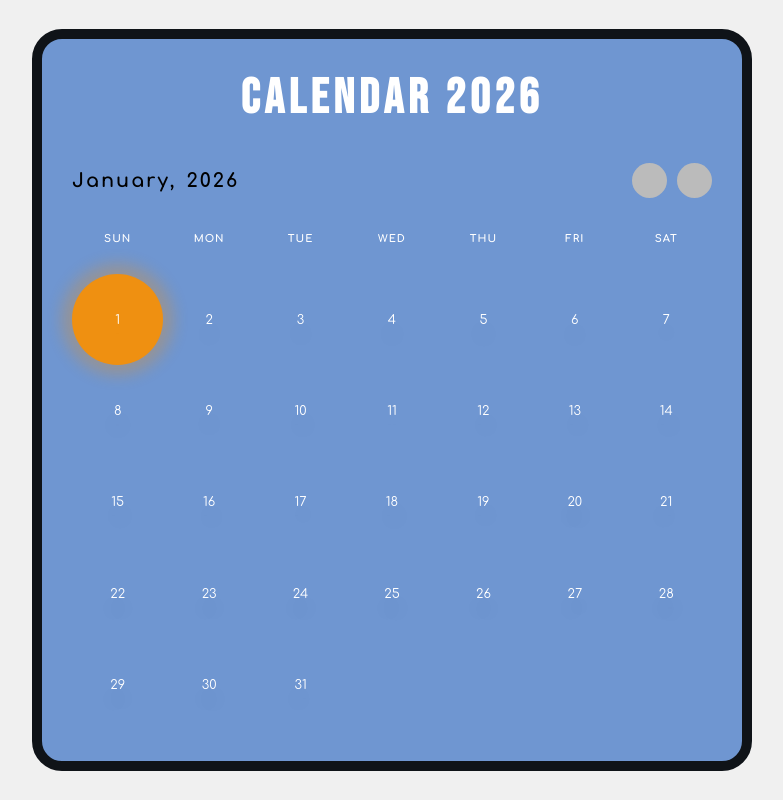
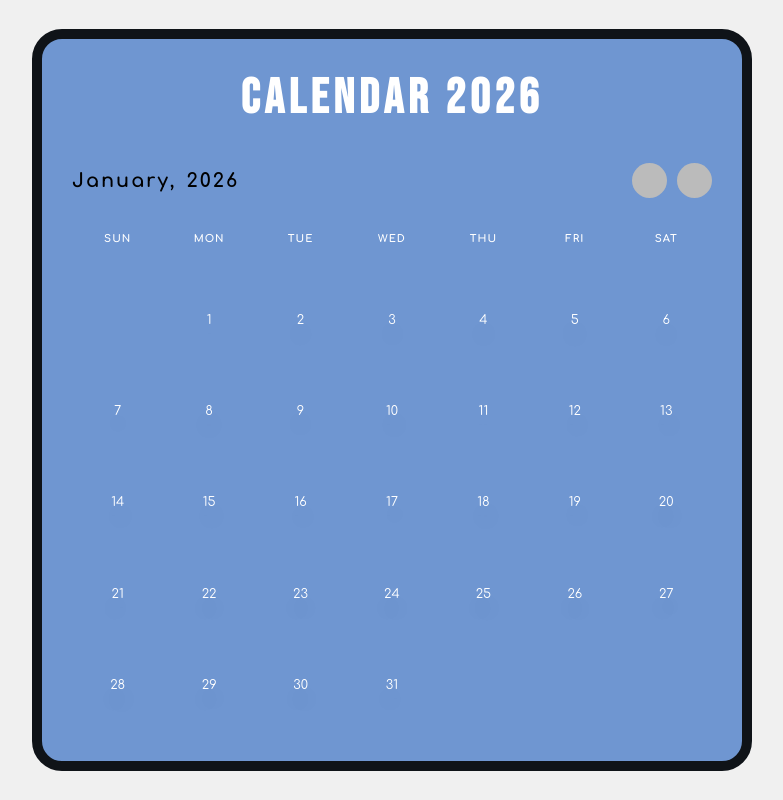
Before and after one commit to mrudularavishankar-sangamone/calendar2026-app, a React (Create React App) app: page / in a window 1280 px wide. Shown: the whole page, without its empty margins (248-1031 px from the left). Built offline with nearby package versions, Linux system fonts and the light colour scheme; some icons are missing.

Commit message:
Dynamically displaying the days in the calendar

```diff
--- a/src/pages/calendar.jsx
+++ b/src/pages/calendar.jsx
@@ -3,6 +3,12 @@ import { useState } from 'react';
 export default function Calendar() {
 
   const daysOfWeek = ['SUN', 'MON', 'TUE', 'WED', 'THU', 'FRI', 'SAT'];
+
+  const currentDate = new Date();
+  const [currentMonth, setCurrentMonth] = useState(currentDate.getMonth());
+  const [currentYear, setCurrentYear] = useState(currentDate.getFullYear());
+  const daysInMonth = new Date(currentYear, currentMonth + 1, 0).getDate();
+  const firstDayOfMonth = new Date(currentYear, currentMonth, 1).getDay();
 
   return (
     <div className = 'calendar-app'>
@@ -27,37 +33,10 @@ export default function Calendar() {
         </div>
 
         <div className = 'days'>
-          <span className = 'current-day'> 1 </span>
-          <span> 2 </span>
-          <span> 3 </span>
-          <span> 4 </span>
-          <span> 5 </span>
-          <span> 6 </span>
-          <span> 7 </span>
-          <span> 8 </span>
-          <span> 9 </span>
-          <span> 10 </span>
-          <span> 11 </span>
-          <span> 12 </span>
-          <span> 13 </span>
-          <span> 14 </span>
-          <span> 15 </span>
-          <span> 16 </span>
-          <span> 17 </span>
-          <span> 18 </span>
-          <span> 19 </span>
-          <span> 20 </span>
-          <span> 21 </span>
-          <span> 22 </span>
-          <span> 23 </span>
-          <span> 24 </span>
-          <span> 25 </span>
-          <span> 26 </span>
-          <span> 27 </span>
-          <span> 28 </span>
-          <span> 29 </span>
-          <span> 30 </span>
-          <span> 31 </span>
+          {[...Array(firstDayOfMonth).keys()].map((_, index) =>
+          (<span key = {`empty-${index}`}></span>))}
+          {[...Array(daysInMonth).keys()].map((day) =>
+          (<span key = {day + 1}> {day + 1} </span>))}
         </div>
 
       </div>
```
